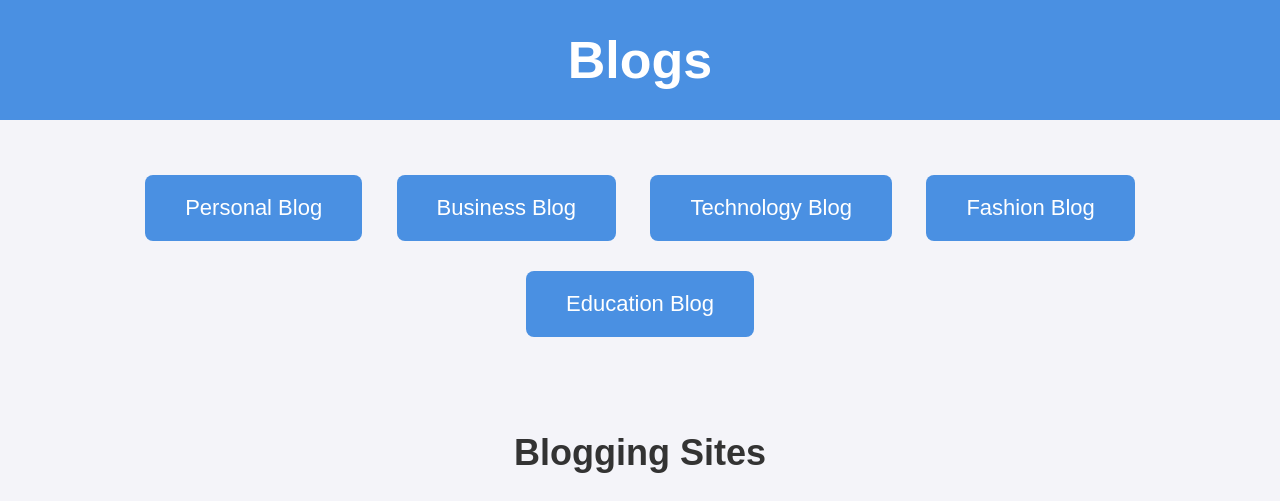
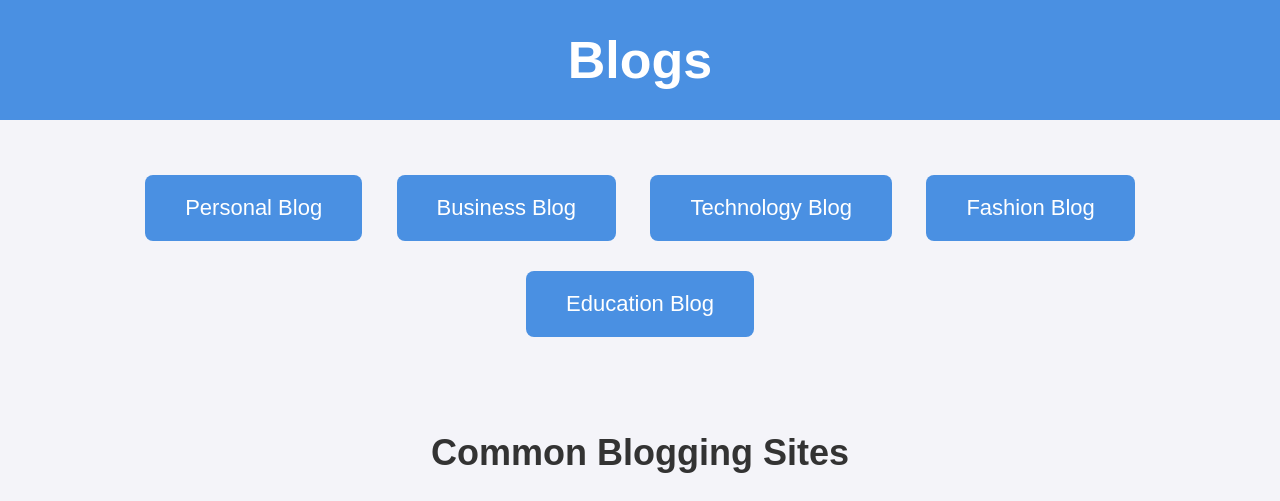
Before and after one commit to GGxNinja/BloggingReport, a plain HTML site: page index.html in a window 1280 px wide. Shown: the top 501 px of the page. Drawn offline with Linux system fonts and the light colour scheme.

Commit message:
Edited the title to "Common Blogging Sites"

```diff
--- a/index.html
+++ b/index.html
@@ -210,7 +210,7 @@
   </div>
 
   <!-- Blogging sites section with corrected logos -->
-  <h2>Blogging Sites</h2>
+  <h2>Common Blogging Sites</h2>
   <div class="blog-sites">
     <a href="https://www.squarespace.com/websites/create-a-blog" target="_blank" class="site-btn">
       <img src="https://images.icon-icons.com/2407/PNG/512/squarespace_icon_146096.png" alt="Squarespace Logo"> Squarespace
```
